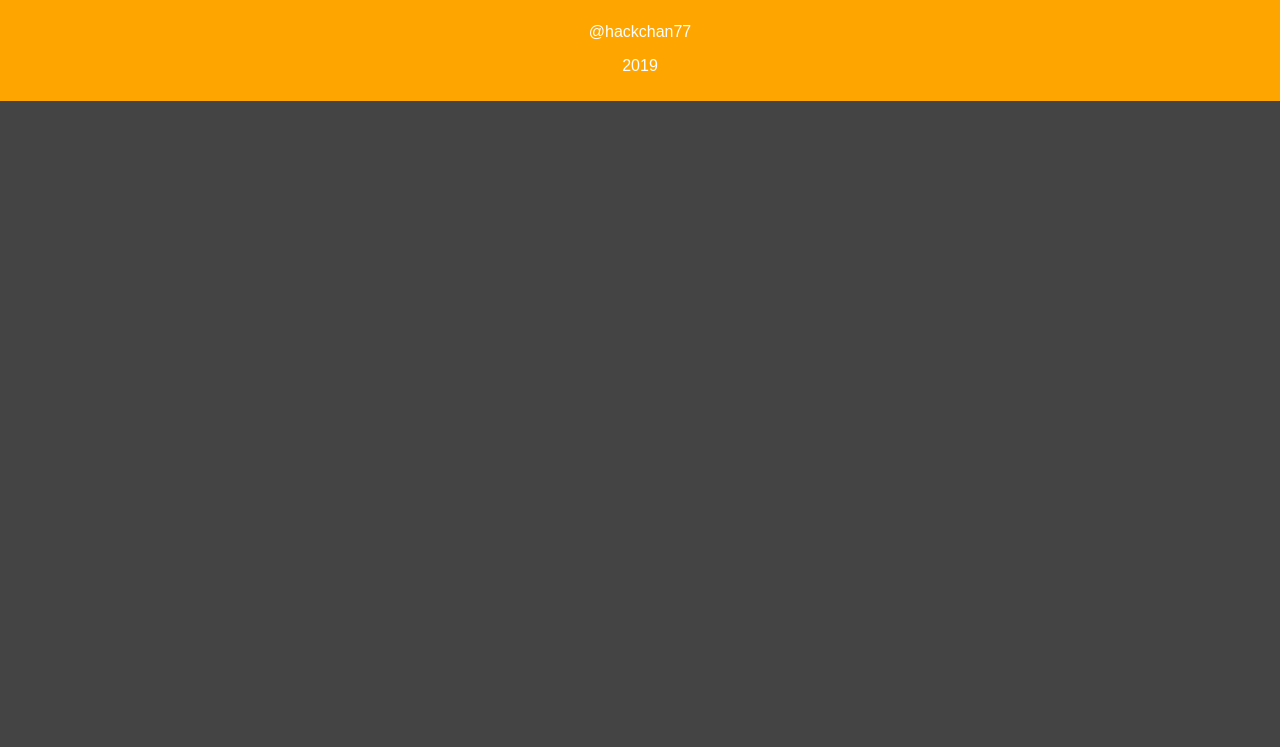
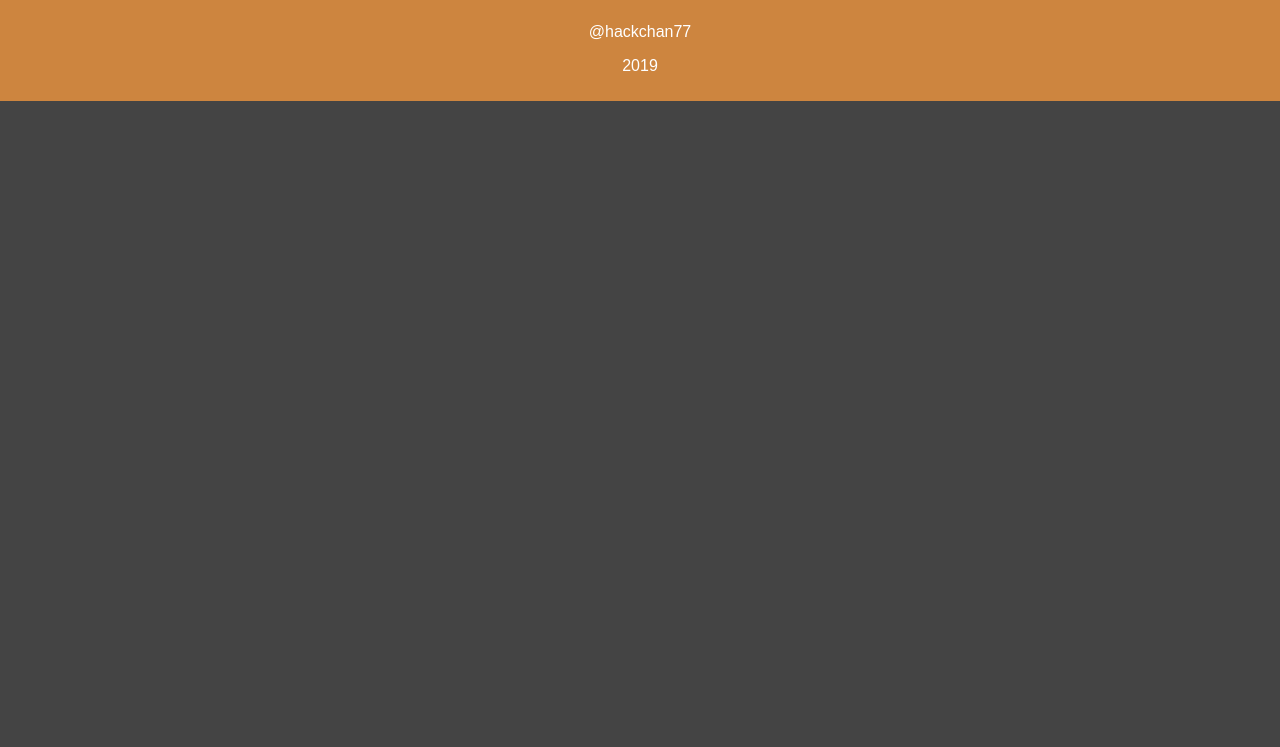
Before and after one commit to hackchan/git, a plain HTML site: page index.html in a window 1280 px wide. Shown: the part 53-800 px from the top of the page. Drawn offline with Linux system fonts and the light colour scheme.

Commit message:
footer con fondo peru

```diff
--- a/src/css/menu.css
+++ b/src/css/menu.css
@@ -59,7 +59,7 @@ nav {
 }
 
 footer {
-  background:orange;
+  background:peru;
   color:white;
   padding:10px;
   text-align:center;
```
